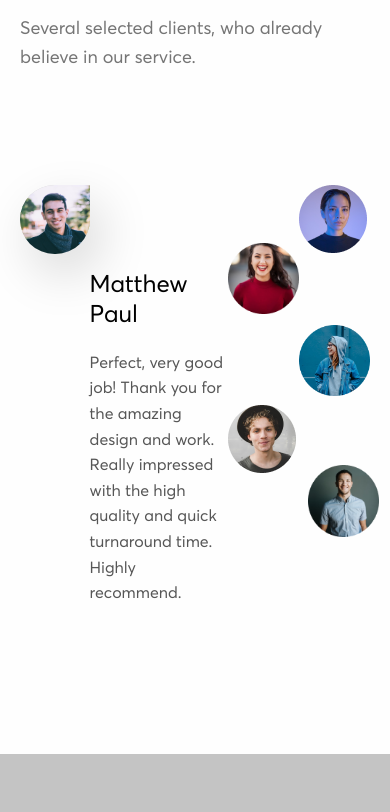
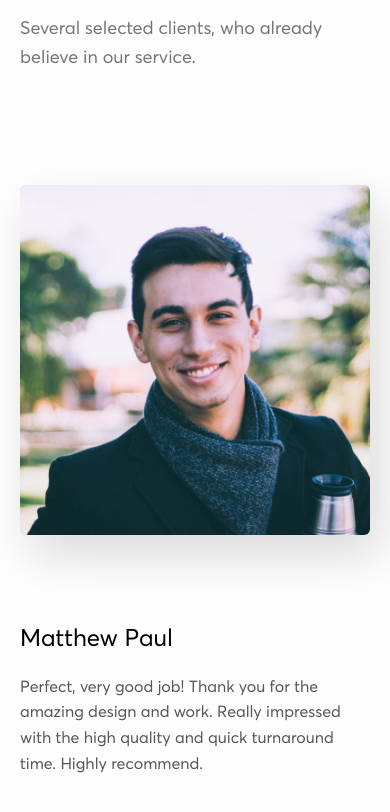
Before and after one commit to KryKat/DigitalAgency, a plain HTML site: page index.html in a window 390 px wide. Shown: the part 4139-4951 px from the top of the page. Before the commit the page ends 4893 px from the top, so only its background shows below. Drawn offline with Linux system fonts and the light colour scheme; a script that the page names is missing.

Commit message:
add responsive to the users-section

```diff
--- a/scss/blocks/_users-section.scss
+++ b/scss/blocks/_users-section.scss
@@ -30,12 +30,19 @@
   &__people {
     display: flex;
     justify-content: space-between;
+    @include desktop-small {
+        justify-content: center;
+    }
   }
   &__story {
     display: flex;
     justify-content: space-between;
     max-width: 868px;
     width: 100%;
+    @include tablet {
+        flex-direction: column;
+        align-items: center;
+    }
   }
 
   &__photo {
@@ -45,6 +52,11 @@
         border-radius: 500px 0px 500px 500px;
         background: url(<path-to-image>), lightgray 50% / cover no-repeat;
         box-shadow: 10px 20px 50px 0px rgba(0, 0, 0, 0.15);
+    }
+    @include tablet {
+        img {
+            border-radius: 6px;
+        }
     }
   }
 
@@ -77,6 +89,9 @@
     max-width: 245px;
     display: grid;
     grid-template-columns: 1fr 1fr;
+    @include desktop-small {
+        display: none;
+    }
   }
   &__img1 {
     position: relative;
```
Also changed, not shown: css/style.css, 1 other file.
